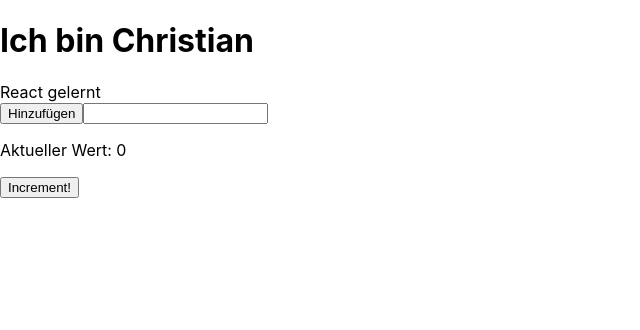
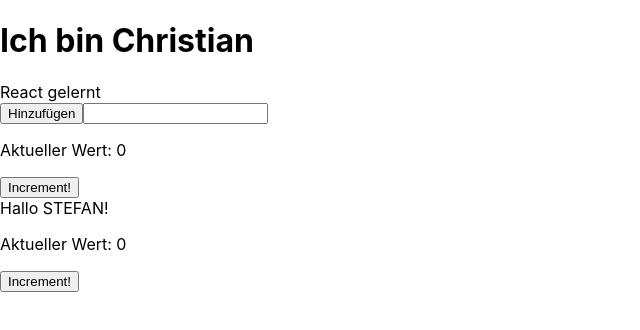
Before and after one commit to hco/react-camp-2022-06, a React (Create React App) app: page / in a window 1280 px wide. Shown: the top 330 px of the page, without its empty margins (0-640 px from the left). Built offline with nearby package versions, Linux system fonts and the light colour scheme.

Commit message:
Use JS inside of TS
and vice versa

```diff
--- a/src/App.tsx
+++ b/src/App.tsx
@@ -2,6 +2,7 @@ import TimeEntryForm from "./components/TimeEntryForm";
 import TimeEntryView from "./components/TimeEntryView";
 import { TimeEntry } from "./domain/TimeEntry";
 import Counter from "./components/Counter";
+import JavaScriptComponent from "./components/JavaScriptComponent";
 
 function App() {
   const timeEntry: TimeEntry = {
@@ -17,6 +18,7 @@ function App() {
       <TimeEntryView timeEntry={timeEntry} />
       <TimeEntryForm />
       <Counter />
+      <JavaScriptComponent name="Stefan" />
     </>
   );
 }
--- /dev/null
+++ b/src/components/JavaScriptComponent.js
@@ -0,0 +1,11 @@
+import Counter from "./Counter";
+
+const JavaScriptComponent = ({ name }) => {
+  return (
+    <div>
+      Hallo {name.toUpperCase()}!<Counter />
+    </div>
+  );
+};
+
+export default JavaScriptComponent;
```
